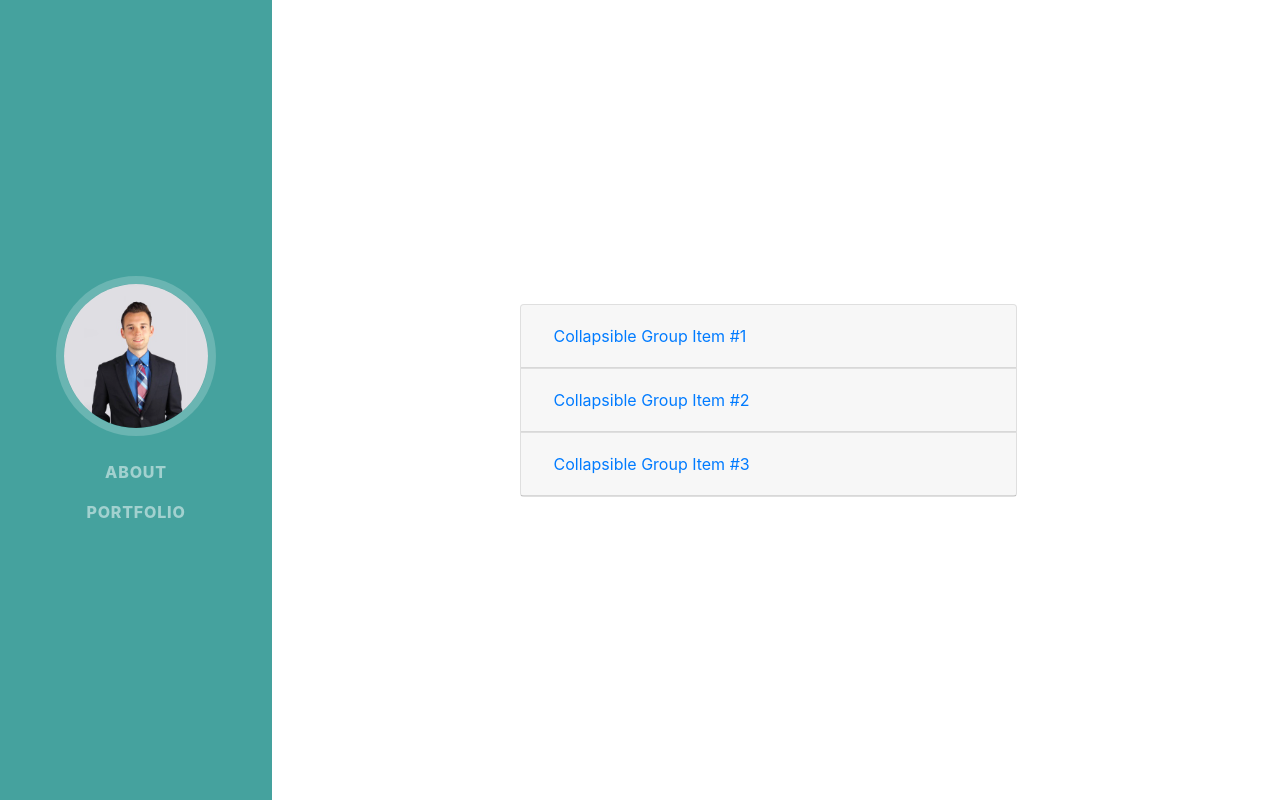
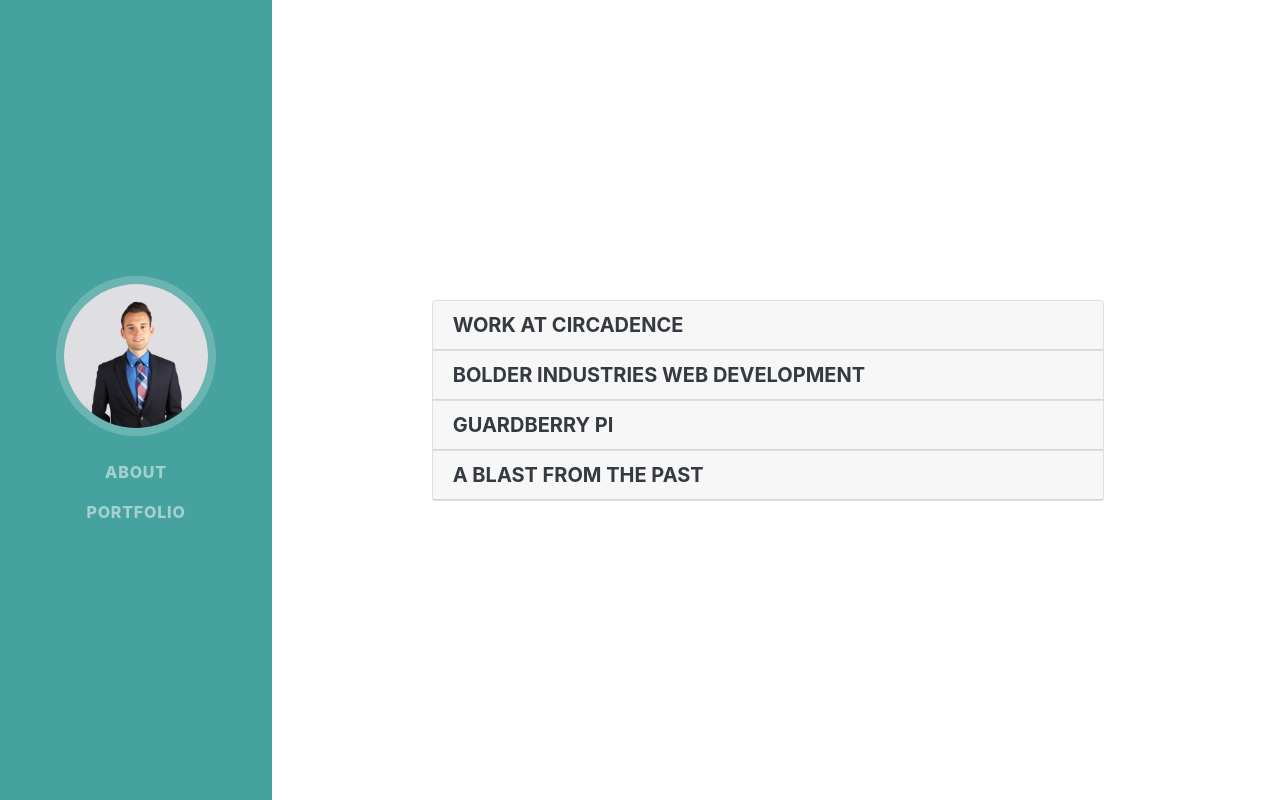
Before and after one commit to tripp528/trippgordon, a Django app: page /portfolio/ in a window 1280 px wide. Run offline with Django 3.2, Linux system fonts and the light colour scheme; some libraries are stand-ins or nearby versions; some web fonts are replaced.

Commit message:
portfolio development

```diff
--- a/personal/templates/personal/portfolio.html
+++ b/personal/templates/personal/portfolio.html
@@ -3,53 +3,81 @@
 
 <div class="container-fluid p-0">
     <div class="row justify-content-center  vertical-center">
-      <div class="col-lg-6 accordion" id="accordionExample" data-parent="#accordionExample">
+      <div class="col-lg-8 accordion" id="accordionExample" data-parent="#accordionExample">
+
+        <!-- circadence -->
         <div class="card" >
           <div class="card-header" id="headingOne" data-toggle="collapse" data-target="#collapseOne" aria-expanded="true" aria-controls="collapseOne">
             <h5 class="mb-0">
-              <button class="btn btn-link" type="button" >
-                Collapsible Group Item #1
-              </button>
+              Work at Circadence
             </h5>
           </div>
-
           <div id="collapseOne" class="collapse" aria-labelledby="headingOne" data-parent="#accordionExample">
             <div class="card-body">
-              Anim pariatur cliche reprehenderit, enim eiusmod high life accusamus terry richardson ad squid. 3 wolf moon officia aute, non cupidatat skateboard dolor brunch. Food truck quinoa nesciunt laborum eiusmod. Brunch 3 wolf moon tempor, sunt aliqua put a bird on it squid single-origin coffee nulla assumenda shoreditch et. Nihil anim keffiyeh helvetica, craft beer labore wes anderson cred nesciunt sapiente ea proident. Ad vegan excepteur butcher vice lomo. Leggings occaecat craft beer farm-to-table, raw denim aesthetic synth nesciunt you probably haven't heard of them accusamus labore sustainable VHS.
+              {% load staticfiles %}
+              <a href="http://circadence.trippgordon.com" target="_blank" ><img class="img-fluid mx-auto mb-2" src="{% static "personal/img/circadence2.png"%}" alt=""></a>
             </div>
           </div>
         </div>
+
+        <!-- bi -->
         <div class="card" >
           <div class="card-header" id="headingTwo" data-toggle="collapse" data-target="#collapseTwo" aria-expanded="false" aria-controls="collapseTwo">
             <h5 class="mb-0">
-              <button class="btn btn-link collapsed" type="button">
-                Collapsible Group Item #2
-              </button>
+              Bolder Industries Web Development
             </h5>
           </div>
           <div id="collapseTwo" class="collapse" aria-labelledby="headingTwo" data-parent="#accordionExample">
             <div class="card-body">
-              Anim pariatur cliche reprehenderit, enim eiusmod high life accusamus terry richardson ad squid. 3 wolf moon officia aute, non cupidatat skateboard dolor brunch. Food truck quinoa nesciunt laborum eiusmod. Brunch 3 wolf moon tempor, sunt aliqua put a bird on it squid single-origin coffee nulla assumenda shoreditch et. Nihil anim keffiyeh helvetica, craft beer labore wes anderson cred nesciunt sapiente ea proident. Ad vegan excepteur butcher vice lomo. Leggings occaecat craft beer farm-to-table, raw denim aesthetic synth nesciunt you probably haven't heard of them accusamus labore sustainable VHS.
+              <a href="http://bi.trippgordon.com" target="_blank" ><img class="img-fluid mx-auto mb-2" src="{% static "personal/img/bisite.png"%}" alt=""></a>
             </div>
           </div>
         </div>
+
+        <!-- GB -->
         <div class="card">
           <div class="card-header" id="headingThree" data-toggle="collapse" data-target="#collapseThree" aria-expanded="false" aria-controls="collapseThree">
             <h5 class="mb-0">
-              <button class="btn btn-link collapsed" type="button">
-                Collapsible Group Item #3
-              </button>
+              Guardberry Pi
             </h5>
           </div>
           <div id="collapseThree" class="collapse" aria-labelledby="headingThree" data-parent="#accordionExample">
             <div class="card-body">
-              Anim pariatur cliche reprehenderit, enim eiusmod high life accusamus terry richardson ad squid. 3 wolf moon officia aute, non cupidatat skateboard dolor brunch. Food truck quinoa nesciunt laborum eiusmod. Brunch 3 wolf moon tempor, sunt aliqua put a bird on it squid single-origin coffee nulla assumenda shoreditch et. Nihil anim keffiyeh helvetica, craft beer labore wes anderson cred nesciunt sapiente ea proident. Ad vegan excepteur butcher vice lomo. Leggings occaecat craft beer farm-to-table, raw denim aesthetic synth nesciunt you probably haven't heard of them accusamus labore sustainable VHS.
+              <div align="center" class="embed-responsive embed-responsive-16by9">
+                <video controls muted class="embed-responsive-item">
+                    <source src="{% static "personal/img/gpi/vid.mp4"%}" type="video/mp4">
+                </video>
+              </div>
             </div>
           </div>
         </div>
+
+        <!-- Blast -->
+        <div class="card">
+          <div class="card-header" id="headingFour" data-toggle="collapse" data-target="#collapseFour" aria-expanded="false" aria-controls="collapseFour">
+            <h5 class="mb-0">
+              A Blast From the Past
+            </h5>
+          </div>
+          <div id="collapseFour" class="collapse" aria-labelledby="headingFour" data-parent="#accordionExample">
+            <div class="card-body">
+              <div class="row">
+                <div class="col 4">
+                  <a href="https://github.com/tripp528/A-Blast-From-The-Past" target="_blank" ><img class="img-fluid mx-auto mb-2" src="{% static "personal/img/blast/blastmenu.png"%}" alt=""></a>
+                </div>
+                <div class="col 4">
+                  <a href="https://github.com/tripp528/A-Blast-From-The-Past" target="_blank" ><img class="img-fluid mx-auto mb-2" src="{% static "personal/img/blast/blast1.png"%}" alt=""></a>
+                </div>
+                <div class="col 4">
+                  <a href="https://github.com/tripp528/A-Blast-From-The-Past" target="_blank" ><img class="img-fluid mx-auto mb-2" src="{% static "personal/img/blast/blastScore.png"%}" alt=""></a>
+                </div>
+              </div>
+            </div>
+          </div>
+        </div>
+
+
       </div>
     </div>
-
 </div>
-
 {% endblock %}
```
Also changed, not shown: personal/static/personal/img/bisite.png (added), personal/static/personal/img/blast/blast1.png (added), personal/static/personal/img/blast/blastScore.png (added), personal/static/personal/img/blast/blastmenu.png (added), personal/static/personal/img/circadence1.png (added), personal/static/personal/img/circadence2.png (added), personal/static/personal/img/gpi/Prototype image 2.jpeg (added), 6 other files.
